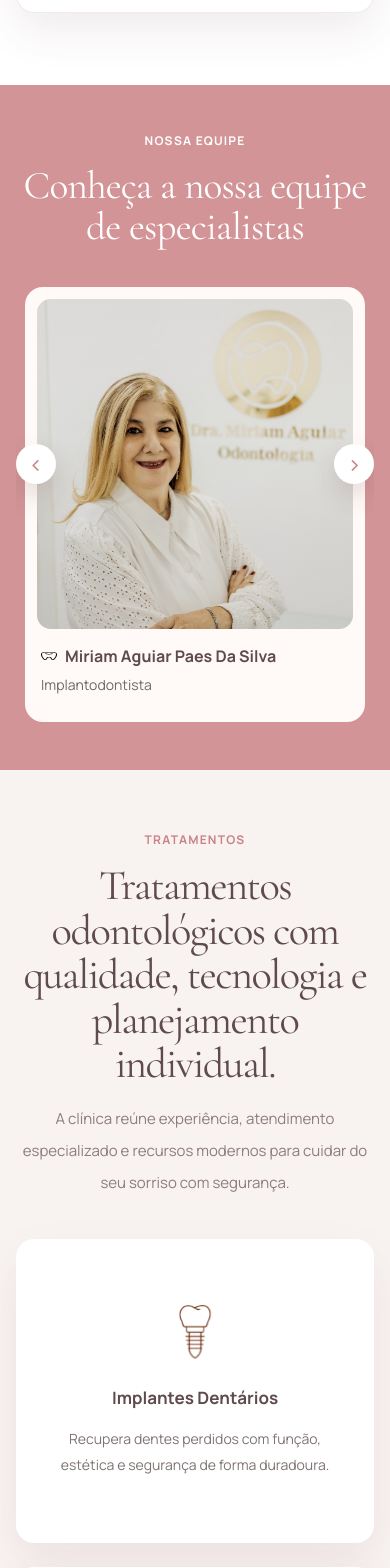
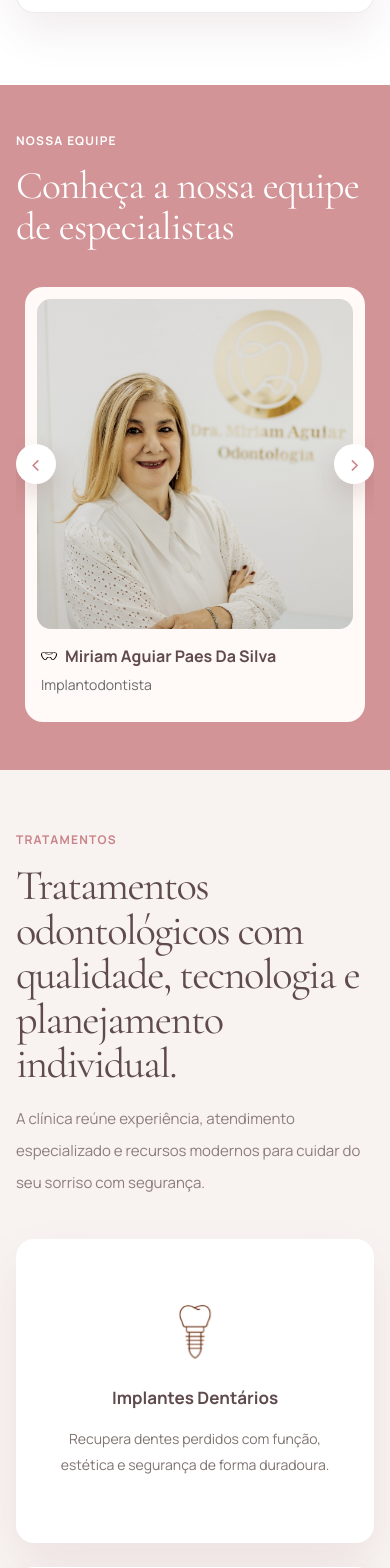
Before and after one commit to Mayra-kauane/Dra-Miriam-Aguiar, a React (Vite) app: page / in a window 390 px wide. Shown: the part 1696-3264 px from the top of the page. Built offline with nearby package versions, Linux system fonts and the light colour scheme.

Commit message:
Adjust mobile section headings

```diff
--- a/src/sections/ReviewsSection.tsx
+++ b/src/sections/ReviewsSection.tsx
@@ -125,7 +125,7 @@ export function ReviewsSection() {
       aria-labelledby="avaliacoes-heading"
     >
       <div className="mx-auto w-[min(1216px,calc(100vw-32px))]">
-        <div className="mx-auto max-w-[760px] text-center text-white">
+        <div className="mx-auto max-w-[760px] text-left text-white md:text-center">
           <span className="block font-sans text-xs font-bold uppercase tracking-[0.1em]">
             Nossas avaliações
           </span>
--- a/src/sections/ServicesSection.tsx
+++ b/src/sections/ServicesSection.tsx
@@ -23,7 +23,7 @@ export function ServicesSection() {
       aria-labelledby="tratamentos-heading"
     >
       <div className="mx-auto w-[min(1216px,calc(100vw-32px))]">
-        <div className="mx-auto max-w-[776px] text-center">
+        <div className="mx-auto max-w-[776px] text-left md:text-center">
           <span className="font-sans text-xs font-bold uppercase tracking-[0.1em] text-brand-rose-500">
             Tratamentos
           </span>
--- a/src/sections/TeamSection.tsx
+++ b/src/sections/TeamSection.tsx
@@ -115,7 +115,7 @@ export function TeamSection() {
       aria-labelledby="equipe-heading"
     >
       <div className="relative mx-auto w-[min(1216px,calc(100vw-32px))]">
-        <div className="text-center">
+        <div className="text-left md:text-center">
           <span className="block font-sans text-xs font-bold uppercase tracking-[0.1em]">
             Nossa equipe
           </span>
```
